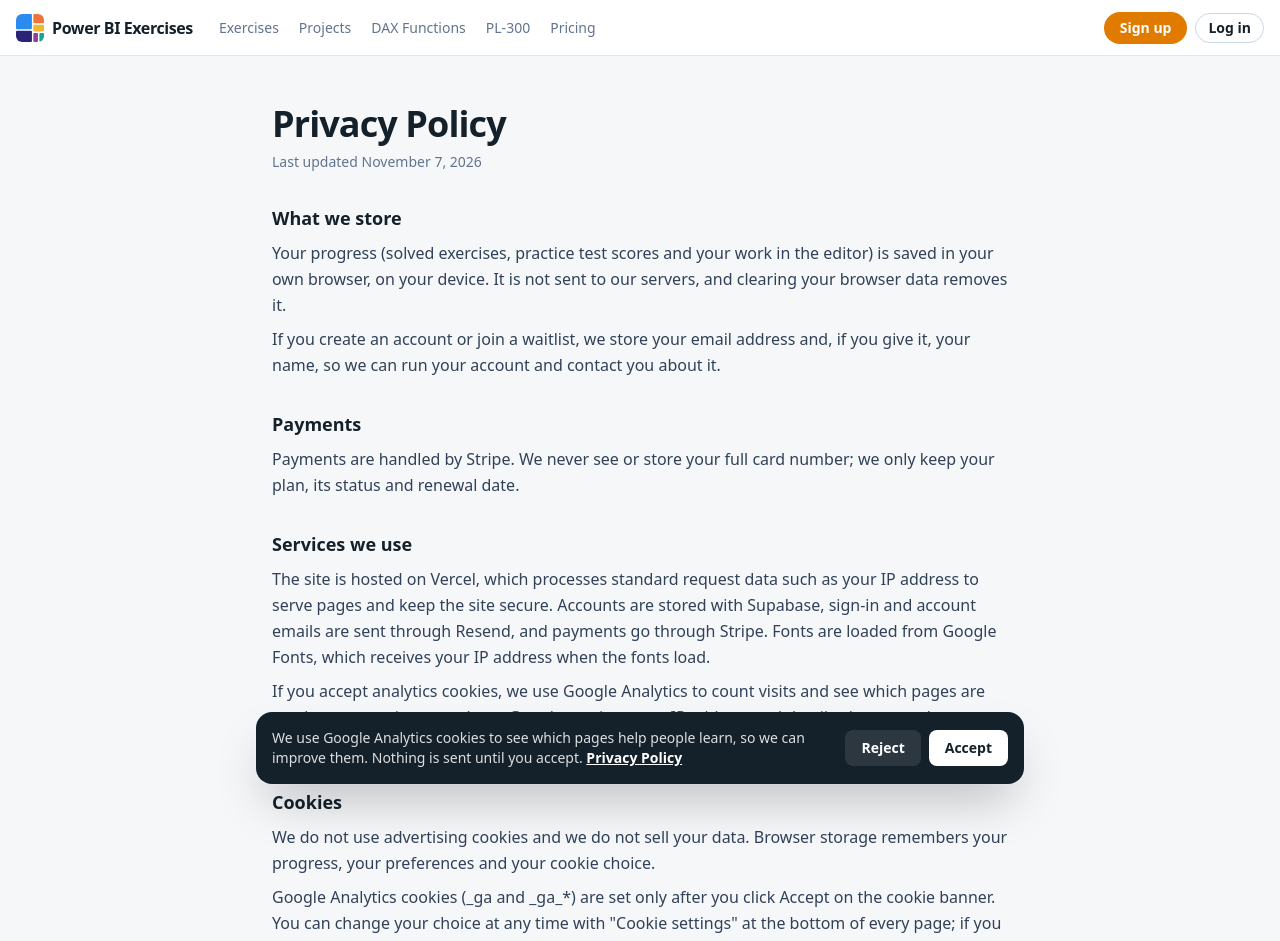
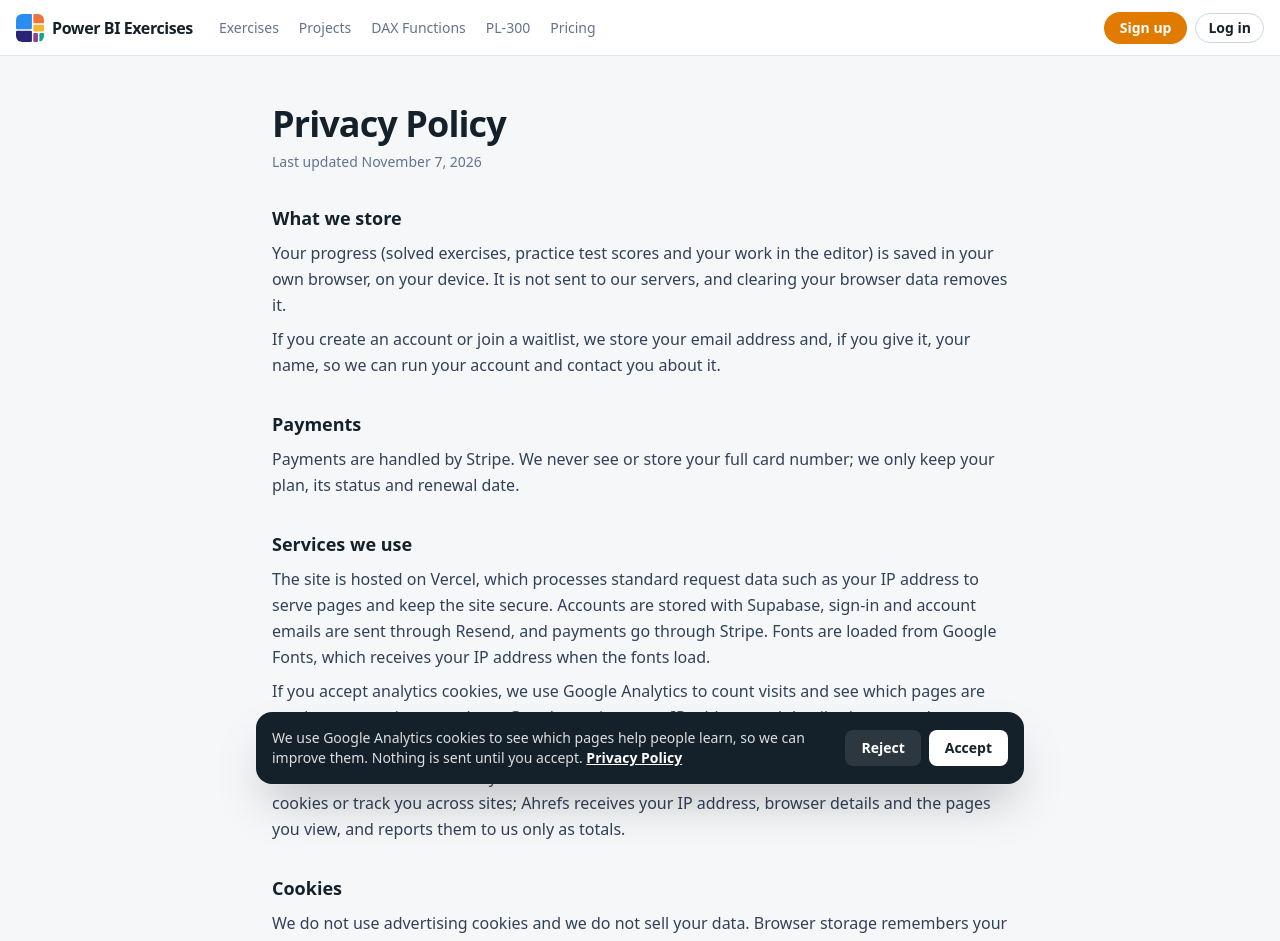
Before and after one commit to alecbogdan-prog/bi-exercises, a React (Vite) app: page /privacy in a window 1280 px wide. Shown: the top 941 px of the page. Built offline with nearby package versions, Linux system fonts and the light colour scheme; no server answers.

Commit message:
Add Ahrefs Web Analytics
Cookieless script in index.html (copied into every prerendered page),
loaded without the cookie banner. Privacy policy mentions it.

Co-Authored-By: Claude Opus 5.5 <noreply@anthropic.com>

```diff
--- a/index.html
+++ b/index.html
@@ -14,6 +14,8 @@
     <meta name="viewport" content="width=device-width, initial-scale=1.0" />
     <title>Power BI Exercises: Fun, Hands-On Power BI and DAX Practice</title>
     <meta name="description" content="The fun way to learn Power BI: 164 short, hands-on exercises with instant feedback. Build reports, write DAX, clean data and model relationships." />
+    <!-- Ahrefs Web Analytics: cookieless, so it loads without the cookie banner. -->
+    <script src="https://analytics.ahrefs.com/analytics.js" data-key="X4vtTaFH7TOBRqorlvTJ8w" async></script>
   </head>
   <body>
     <div id="root"></div>
--- a/src/content/legal.ts
+++ b/src/content/legal.ts
@@ -70,6 +70,7 @@ export const PRIVACY: Section[] = [
     p: [
       'The site is hosted on Vercel, which processes standard request data such as your IP address to serve pages and keep the site secure. Accounts are stored with Supabase, sign-in and account emails are sent through Resend, and payments go through Stripe. Fonts are loaded from Google Fonts, which receives your IP address when the fonts load.',
       'If you accept analytics cookies, we use Google Analytics to count visits and see which pages are used, so we can improve them. Google receives your IP address and details about your browser and the pages you view. We do not use it for advertising.',
+      'We also use Ahrefs Web Analytics to count visits and see where visitors come from. It does not set cookies or track you across sites; Ahrefs receives your IP address, browser details and the pages you view, and reports them to us only as totals.',
     ],
   },
   {
```
